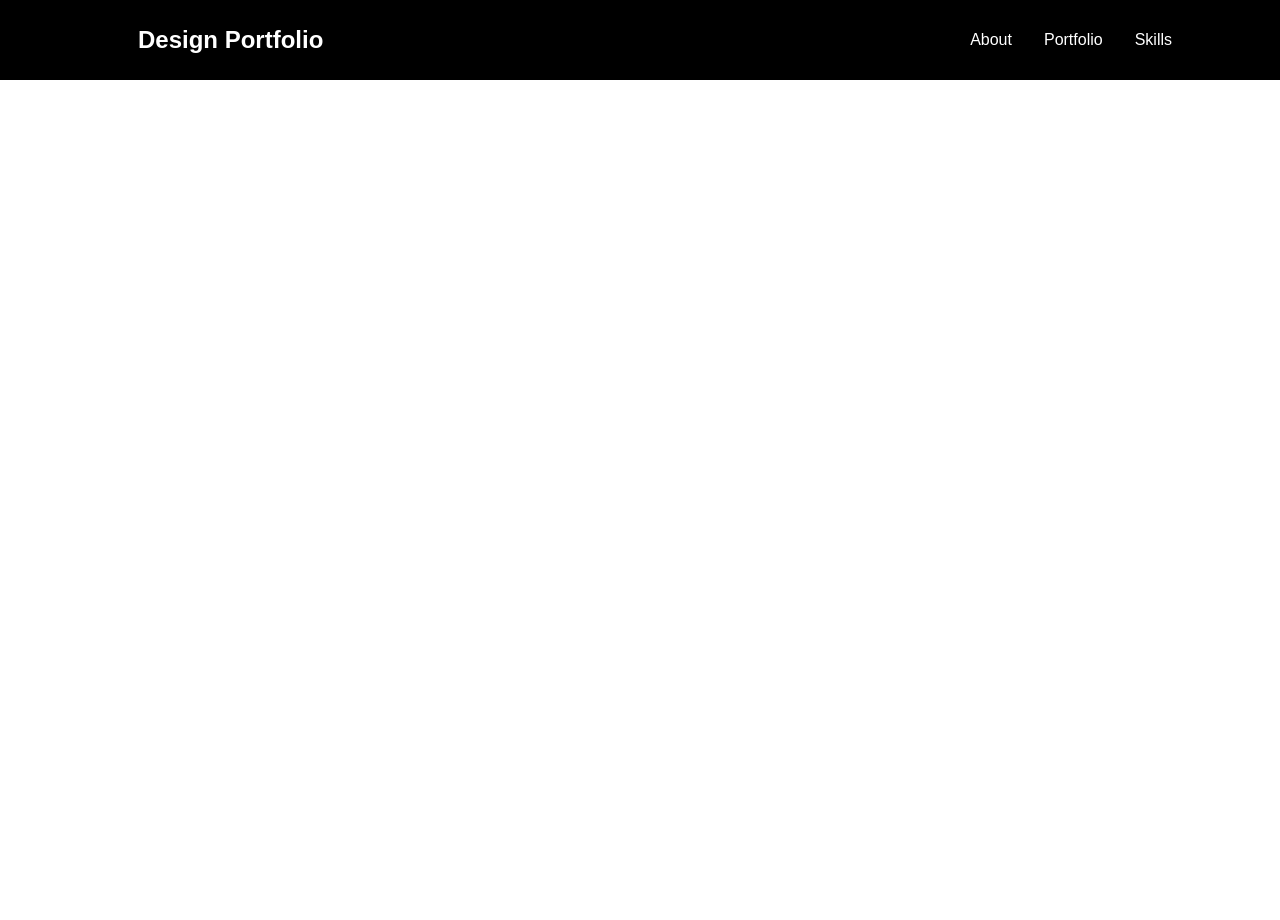
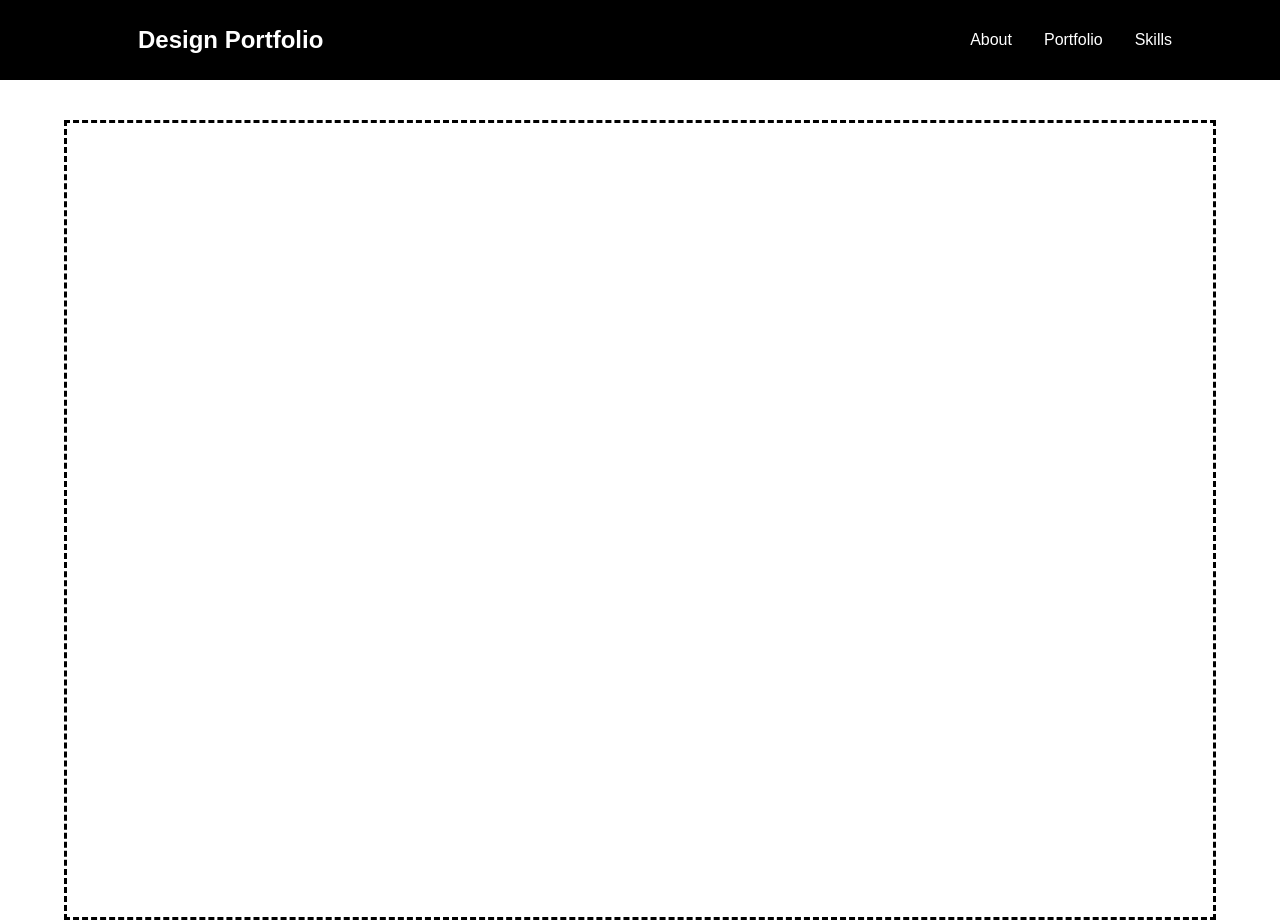
Before and after one commit to NBK-01/React-Portfolio, a React (Create React App) app in the folder react-portfolio/: page / in a window 1280 px wide. Before the commit the page ends 800 px from the top, so only its background shows below. Built offline with nearby package versions, Linux system fonts and the light colour scheme.

Commit message:
WIP-Stepping AWAY

```diff
--- a/react-portfolio/package.json
+++ b/react-portfolio/package.json
@@ -12,6 +12,8 @@
     "react-scripts": "4.0.3",
     "react-scroll": "^1.8.4",
     "styled-components": "^5.3.3",
+    "three": "^0.134.0",
+    "vanta": "^0.5.21",
     "web-vitals": "^1.1.2"
   },
   "scripts": {
--- a/react-portfolio/public/index.html
+++ b/react-portfolio/public/index.html
@@ -39,5 +39,20 @@
       To begin the development, run `npm start` or `yarn start`.
       To create a production bundle, use `npm run build` or `yarn build`.
     -->
+    <script src="https://cdnjs.cloudflare.com/ajax/libs/three.js/r128/three.js" integrity="sha512-NLtnLBS9Q2w7GKK9rKxdtgL7rA7CAS85uC/0xd9im4J/yOL4F9ZVlv634NAM7run8hz3wI2GabaA6vv8vJtHiQ==" crossorigin="anonymous" referrerpolicy="no-referrer"></script>
+    <script src="https://cdnjs.cloudflare.com/ajax/libs/vanta/0.5.21/vanta.waves.min.js" integrity="sha512-OctlSjhUW90StGtQUwB1125p1fNP4wKyCxJsNA4VNhlXEyP8ks0KAp2Cmesl53AWpo7rQQeWhnxa4v9ehQjetw==" crossorigin="anonymous" referrerpolicy="no-referrer"></script>
+    <script>
+      VANTA.WAVES({
+        el: "#vanta",
+        mouseControls: true,
+        touchControls: true,
+        gyroControls: false,
+        minHeight: 200.00,
+        minWidth: 200.00,
+        scale: 1.00,
+        scaleMobile: 1.00,
+        color: 0x9d9d91
+      })
+      </script>
   </body>
 </html>
--- a/react-portfolio/src/components/mainView/index.js
+++ b/react-portfolio/src/components/mainView/index.js
@@ -1,11 +1,18 @@
-import React from 'react'
+import React from 'react';
+import Image from '../../images/Image.png';
+import {MainContainer, MainBg, MainImg} from './mainEl';
+
 
 const Main = () => {
     return (
-        <div>
-
-        </div>
+        <MainContainer>
+            <MainBg>
+                <MainImg id="vanta"/>
+            </MainBg>
+        </MainContainer>
     )
 }
 
+
+
 export default Main
--- a/react-portfolio/src/components/mainView/mainEl.js
+++ b/react-portfolio/src/components/mainView/mainEl.js
@@ -0,0 +1,31 @@
+import styled from 'styled-components'
+
+export const MainContainer = styled.div`
+background: #fff;
+display: flex;
+justify-content: center;
+align-items: center;
+padding: 0px 30px;
+height: 800px;
+position relative;
+z-index: 1;
+`
+
+
+export const MainBg = styled.div`
+position: absolute;
+top:5%;
+bottom:0;
+right:0;
+left: 5%;
+width: 90%;
+height: 100%;
+border: 3px dashed black;
+`
+
+export const MainImg = styled.div`
+    position:absolute;
+    z-index:-1;
+    width:100%;
+    height:100%;
+`
--- a/react-portfolio/src/pages/index.js
+++ b/react-portfolio/src/pages/index.js
@@ -1,6 +1,7 @@
 import React, {useState} from 'react';
 import MobileNav from '../components/mobileNav';
 import NavBar from '../components/Navbar';
+import Main from '../components/mainView';
 
 
 
@@ -15,8 +16,12 @@ const Home = () => {
         <>
     <MobileNav isOpen={isOpen} toggle={toggle} />
     <NavBar toggle={toggle}/>
+    <Main/>
         </>
     )
 }
 
+
+
+
 export default Home
```
Also changed, not shown: 2 other files (tests, documents, lock files or other folders).
